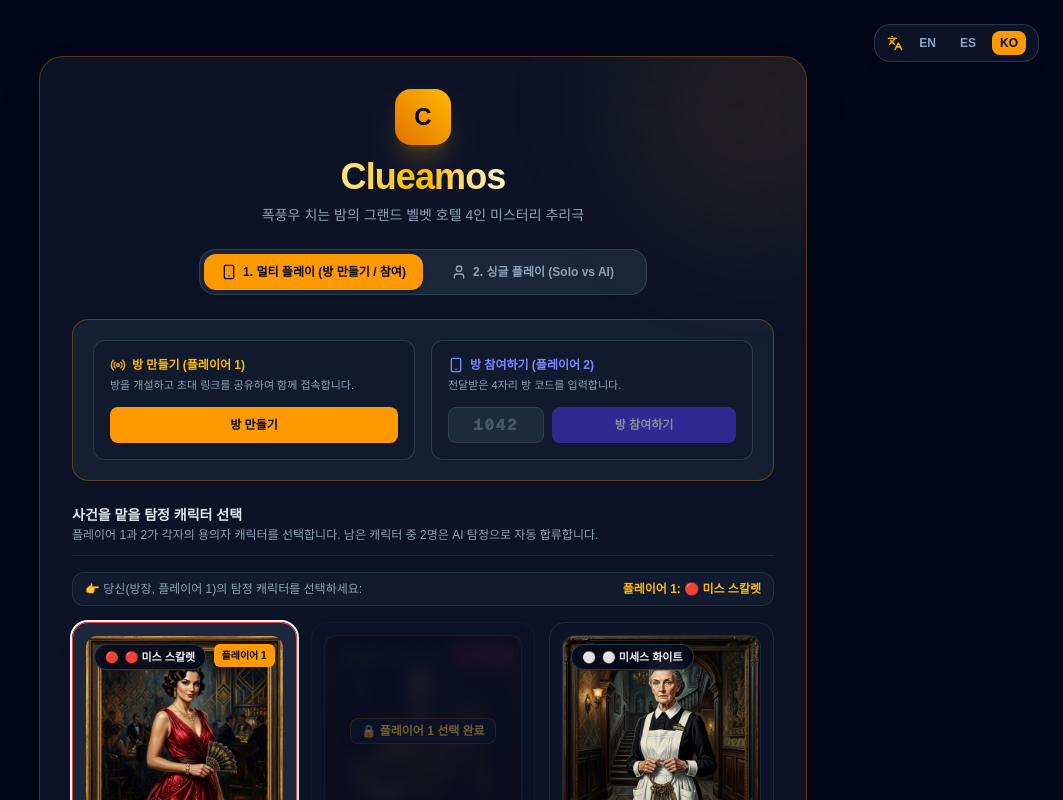
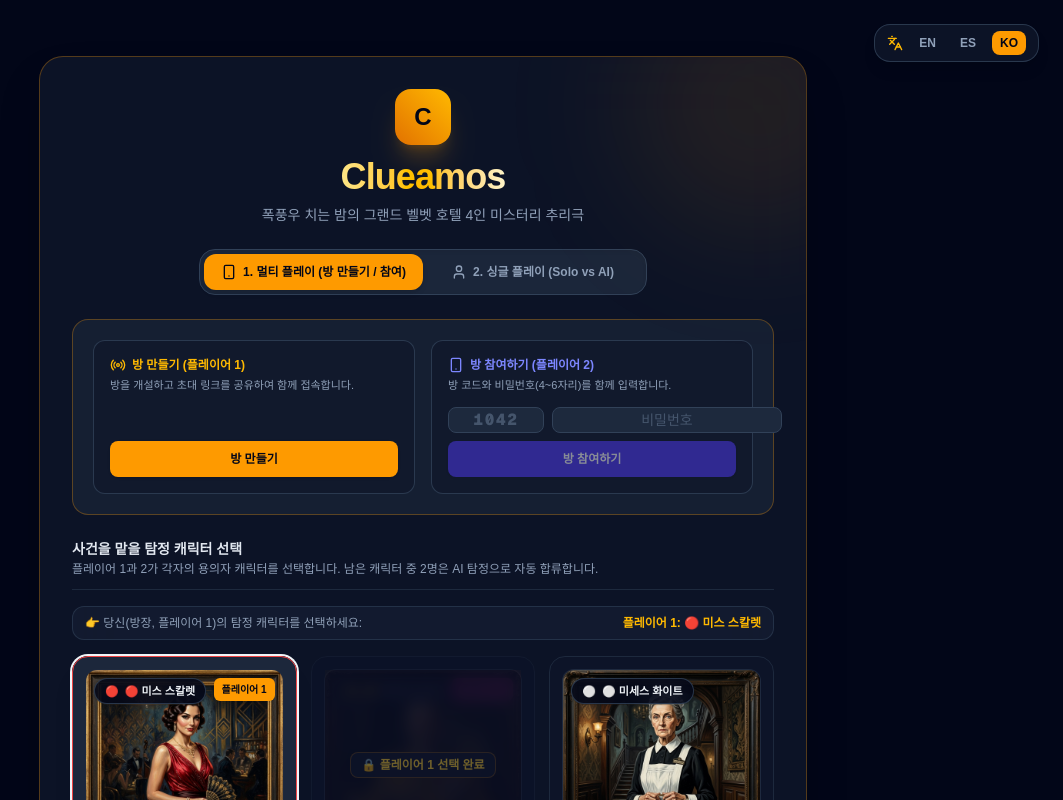
Before and after one commit to ostrichick/Clueamos, a Next.js app: page / in a window 1280 px wide. Shown: the top 800 px of the page, without its empty margins (217-1280 px from the left). Built offline with nearby package versions, Linux system fonts and the light colour scheme.

Commit message:
feat(room): password-protected rooms with secret-scoped MQTT topics

```diff
--- a/src/components/lobby/LobbyScreen.tsx
+++ b/src/components/lobby/LobbyScreen.tsx
@@ -12,8 +12,8 @@ import {
   ArrowRight
 } from 'lucide-react';
 import { SUSPECTS, CHARACTER_PROFILES } from '@/engine/data';
-import { SupportedLocale, TranslationStrings } from '@/i18n/translations';
-import { PlayMode } from '@/store/useGameStore';
+import { type SupportedLocale, type TranslationStrings } from '@/i18n/translations';
+import { type PlayMode } from '@/store/useGameStore';
 
 interface LobbyScreenProps {
   locale: SupportedLocale;
@@ -26,13 +26,16 @@ interface LobbyScreenProps {
   handleSelectP1: (charId: string) => void;
   handleSelectP2: (charId: string) => void;
   roomCode: string | null;
+  roomSecret: string | null;
   inputRoomCode: string;
   setInputRoomCode: (code: string) => void;
+  inputRoomPassword: string;
+  setInputRoomPassword: (code: string) => void;
   isConnecting: boolean;
   isConnected: boolean;
   connectionError: string | null;
   createRoom: () => void;
-  joinRoom: (code: string) => void;
+  joinRoom: (code: string, password: string) => void;
   disconnectRoom: () => void;
   handleCopyInviteLink: () => void;
   copySuccessToast: boolean;
@@ -53,8 +56,11 @@ export const LobbyScreen: React.FC<LobbyScreenProps> = ({
   handleSelectP1,
   handleSelectP2,
   roomCode,
+  roomSecret,
   inputRoomCode,
   setInputRoomCode,
+  inputRoomPassword,
+  setInputRoomPassword,
   isConnecting,
   isConnected,
   connectionError,
@@ -177,9 +183,10 @@ export const LobbyScreen: React.FC<LobbyScreenProps> = ({
                       <Smartphone className="w-4 h-4 text-indigo-400" /> {t.joinRoomTitle}
                     </div>
                     <p className="text-[11px] text-slate-400 mt-1 leading-relaxed">
-                      {locale === 'ko' ? '전달받은 4자리 방 코드를 입력합니다.' : 'Enter the 4-digit room code sent by Player 1.'}
+                      {locale === 'ko' ? '방 코드와 비밀번호(4~6자리)를 함께 입력합니다.' : 'Enter the room code and 4~6 digit password sent by Player 1.'}
                     </p>
                   </div>
+                  <div className="flex flex-col gap-2">
                     <div className="flex gap-2">
                       <input
                         type="text"
@@ -189,10 +196,20 @@ export const LobbyScreen: React.FC<LobbyScreenProps> = ({
                         onChange={(e) => setInputRoomCode(e.target.value.replace(/\D/g, '').slice(0, 4))}
                         className="w-24 text-center uppercase tracking-widest font-mono font-black text-base bg-slate-800 border border-slate-700 rounded-lg text-slate-100 placeholder:text-slate-600 focus:border-indigo-400 focus:outline-none"
                       />
+                      <input
+                        type="text"
+                        inputMode="numeric"
+                        maxLength={6}
+                        placeholder={locale === 'ko' ? '비밀번호' : 'Password'}
+                        value={inputRoomPassword}
+                        onChange={(e) => setInputRoomPassword(e.target.value.replace(/\D/g, '').slice(0, 6))}
+                        className="flex-1 text-center uppercase tracking-widest font-mono font-black text-base bg-slate-800 border border-slate-700 rounded-lg text-slate-100 placeholder:text-slate-600 placeholder:text-sm placeholder:tracking-normal placeholder:font-normal focus:border-indigo-400 focus:outline-none"
+                      />
+                    </div>
                     <button
-                      disabled={isConnecting || inputRoomCode.length < 4}
-                      onClick={() => joinRoom(inputRoomCode.trim())}
-                      className="flex-1 py-2.5 rounded-lg bg-indigo-600 hover:bg-indigo-500 disabled:opacity-50 text-white font-bold text-xs transition-colors shadow"
+                      disabled={isConnecting || inputRoomCode.length < 4 || inputRoomPassword.length < 4}
+                      onClick={() => joinRoom(inputRoomCode.trim(), inputRoomPassword.trim())}
+                      className="w-full py-2.5 rounded-lg bg-indigo-600 hover:bg-indigo-500 disabled:opacity-50 text-white font-bold text-xs transition-colors shadow"
                     >
                       {isConnecting && playMode === 'guest' ? t.connectingToRoom : t.joinRoomBtn}
                     </button>
@@ -200,8 +217,9 @@ export const LobbyScreen: React.FC<LobbyScreenProps> = ({
                 </div>
               </div>
             ) : (
-              /* 방 개설 완료 화면 (2자리 코드 및 초대 복사) */
-              <div className="p-4 rounded-xl bg-slate-900/80 border border-amber-500/40 flex flex-col sm:flex-row sm:items-center justify-between gap-4">
+              /* 방 개설 완료 화면 (방 코드 + 비밀번호 및 초대 복사) */
+              <div className="p-4 rounded-xl bg-slate-900/80 border border-amber-500/40 flex flex-col gap-4">
+                <div className="flex flex-col sm:flex-row sm:items-center justify-between gap-4">
                   <div className="flex items-center gap-3">
                     <div className="w-12 h-12 rounded-xl bg-amber-500/20 border border-amber-500/50 flex flex-col items-center justify-center">
                       <span className="text-[10px] text-amber-400 font-bold leading-none">ROOM</span>
@@ -225,7 +243,9 @@ export const LobbyScreen: React.FC<LobbyScreenProps> = ({
                         )}
                       </div>
                       <p className="text-[11px] text-slate-400 mt-0.5">
-                      {locale === 'ko' ? '아래 초대 링크를 복사하여 상대방에게 전송하세요.' : 'Share the invite link with Player 2 to join immediately.'}
+                        {locale === 'ko'
+                          ? '아래 초대 링크와 비밀번호를 상대방에게 함께 전달하세요.'
+                          : 'Share the invite link AND the room password with Player 2.'}
                       </p>
                     </div>
                   </div>
@@ -245,6 +265,18 @@ export const LobbyScreen: React.FC<LobbyScreenProps> = ({
                       {locale === 'ko' ? '방 나가기' : 'Leave Room'}
                     </button>
                   </div>
+                </div>
+
+                {playMode === 'host' && roomSecret && (
+                  <div className="flex flex-col sm:flex-row sm:items-center justify-between gap-2 px-3 py-2.5 rounded-xl bg-indigo-950/40 border border-indigo-500/40">
+                    <div className="text-[11px] text-indigo-300 font-bold flex items-center gap-1.5">
+                      🔑 {locale === 'ko' ? '방 비밀번호 (상대방에게 알려주세요):' : 'Room Password (share with Player 2):'}
+                    </div>
+                    <span className="px-3 py-1 rounded-md bg-indigo-500/20 border border-indigo-500/50 text-indigo-200 font-mono font-black text-sm tracking-widest text-center">
+                      {roomSecret}
+                    </span>
+                  </div>
+                )}
               </div>
             )}
 
--- a/src/network/peerManager.ts
+++ b/src/network/peerManager.ts
@@ -1,4 +1,4 @@
-import mqtt, { MqttClient } from 'mqtt';
+import mqtt, { type MqttClient } from 'mqtt';
 
 export type PeerMessageType =
   | 'LOBBY_UPDATE'
@@ -34,10 +34,21 @@ export interface PeerMessage {
 const MQTT_BROKER = 'wss://broker.emqx.io:8084/mqtt';
 const TOPIC_PREFIX = 'clueamos/v4/';
 
+function sanitizePassword(value: unknown): string | null {
+  if (typeof value !== 'string') return null;
+  const digits = value.trim().replace(/\D/g, '');
+  return digits.length >= 4 && digits.length <= 6 ? digits : null;
+}
+
+function generatePassword(): string {
+  return Math.floor(100000 + Math.random() * 900000).toString();
+}
+
 export class PeerManager {
   private client: MqttClient | null = null;
   private isHost: boolean = false;
   private roomCode: string | null = null;
+  private roomSecret: string | null = null;
   private connected: boolean = false;
 
   public onMessageReceived?: (msg: PeerMessage) => void;
@@ -45,6 +56,10 @@ export class PeerManager {
 
   public getRoomCode(): string | null {
     return this.roomCode;
+  }
+
+  public getRoomSecret(): string | null {
+    return this.roomSecret;
   }
 
   public getIsHost(): boolean {
@@ -55,19 +70,27 @@ export class PeerManager {
     return this.connected;
   }
 
+  private makeTopic(code: string, secret: string, direction: 'to_host' | 'to_guest'): string {
+    return `${TOPIC_PREFIX}${code}/${secret}/${direction}`;
+  }
+
   /**
-   * Host: Create a new room with a 4-digit code (1000-9999)
+   * Host: Create a new room with a 4-digit code and a shared 4~6 digit room password.
+   * Both are required to compute the MQTT topic, so random eavesdroppers on the
+   * public broker cannot join or snoop without knowing the password.
    */
-  public async createRoom(desiredCode?: unknown): Promise<string> {
+  public async createRoom(desiredCode?: unknown, roomPassword?: unknown): Promise<string> {
     this.cleanup();
     this.isHost = true;
     const sanitized = (typeof desiredCode === 'string') ? desiredCode.trim().replace(/\D/g, '') : '';
     const code = (sanitized.length === 4)
       ? sanitized
       : Math.floor(1000 + Math.random() * 9000).toString();
+    const secret = sanitizePassword(roomPassword) || generatePassword();
     this.roomCode = code;
+    this.roomSecret = secret;
 
-    const myReceiveTopic = `${TOPIC_PREFIX}${code}/to_host`;
+    const myReceiveTopic = this.makeTopic(code, secret, 'to_host');
 
     return new Promise((resolve, reject) => {
       let isSettled = false;
@@ -155,16 +178,18 @@ export class PeerManager {
   }
 
   /**
-   * Guest: Connect to an existing room using 2-digit room code
+   * Guest: Connect to an existing room using the 4-digit code + shared password.
    */
-  public async joinRoom(code: string): Promise<void> {
+  public async joinRoom(code: string, roomPassword: string): Promise<void> {
     this.cleanup();
     this.isHost = false;
     const cleanCode = code.trim().replace(/\D/g, '');
+    const cleanSecret = sanitizePassword(roomPassword) || '';
     this.roomCode = cleanCode;
+    this.roomSecret = cleanSecret;
 
-    const myReceiveTopic = `${TOPIC_PREFIX}${cleanCode}/to_guest`;
-    const hostTopic = `${TOPIC_PREFIX}${cleanCode}/to_host`;
+    const myReceiveTopic = this.makeTopic(cleanCode, cleanSecret, 'to_guest');
+    const hostTopic = this.makeTopic(cleanCode, cleanSecret, 'to_host');
 
     return new Promise((resolve, reject) => {
       let isSettled = false;
@@ -175,7 +200,7 @@ export class PeerManager {
           isSettled = true;
           if (pingInterval) clearInterval(pingInterval);
           this.cleanup();
-          const err = new Error(`Connection timed out. Room ${cleanCode} may not exist or host is offline.`);
+          const err = new Error(`Connection timed out. Room ${cleanCode} may not exist, the host is offline, or the room password is incorrect.`);
           if (this.onConnectionStateChange) {
             this.onConnectionStateChange(false, err.message);
           }
@@ -267,13 +292,13 @@ export class PeerManager {
   }
 
   /**
-   * Send message across the room channel
+   * Send message across the room channel (topic includes the room secret)
    */
   public sendMessage(msg: PeerMessage): boolean {
-    if (this.client && this.client.connected && this.roomCode) {
+    if (this.client && this.client.connected && this.roomCode && this.roomSecret) {
       const targetTopic = this.isHost
-        ? `${TOPIC_PREFIX}${this.roomCode}/to_guest`
-        : `${TOPIC_PREFIX}${this.roomCode}/to_host`;
+        ? this.makeTopic(this.roomCode, this.roomSecret, 'to_guest')
+        : this.makeTopic(this.roomCode, this.roomSecret, 'to_host');
       this.client.publish(targetTopic, JSON.stringify(msg), { qos: 1 });
       return true;
     }
@@ -289,6 +314,7 @@ export class PeerManager {
     }
     this.connected = false;
     this.roomCode = null;
+    this.roomSecret = null;
     this.isHost = false;
   }
 }
--- a/src/store/useGameStore.ts
+++ b/src/store/useGameStore.ts
@@ -1,5 +1,5 @@
 import { create } from 'zustand';
-import { GameState, Solution, Suggestion, Card, Player, HypothesisVisualState } from '@/engine/types';
+import { type GameState, type Solution, type Suggestion, type Card, type Player, type HypothesisVisualState } from '@/engine/types';
 import {
   initGame,
   rollDice,
@@ -12,7 +12,7 @@ import {
   nextTurn
 } from '@/engine/engine';
 import {
-  AIMemory,
+  type AIMemory,
   initAIMemory,
   decideArthurAction,
   decideBlakeAction,
@@ -21,8 +21,9 @@ import {
   recordObservedDisprove,
   shouldAIAccuse
 } from '@/engine/ai';
-import { SupportedLocale, translations } from '@/i18n/translations';
-import { peerManager, PeerMessage } from '@/network/peerManager';
+import { type SupportedLocale, translations } from '@/i18n/translations';
+import { randomSeed } from '@/utils/rng';
+import { peerManager, type PeerMessage } from '@/network/peerManager';
 import { sounds } from '@/utils/sounds';
 
 export type PlayMode = 'solo' | 'local' | 'host' | 'guest';
@@ -65,7 +66,7 @@ export const INITIAL_ROOM_WEAPONS: Record<string, string[]> = {
 
 const SESSION_KEY = 'clueamos_session_v1';
 
-function saveSession(data: { roomCode: string; playMode: PlayMode; role: PlayerRole }) {
+function saveSession(data: { roomCode: string; roomSecret: string; playMode: PlayMode; role: PlayerRole }) {
   if (typeof window !== 'undefined') {
     try {
       sessionStorage.setItem(SESSION_KEY, JSON.stringify(data));
@@ -92,6 +93,7 @@ interface GameStore {
   playMode: PlayMode;
   myPlayerRole: PlayerRole;
   roomCode: string | null;
+  roomSecret: string | null;
   isConnected: boolean;
   isConnecting: boolean;
   connectionError: string | null;
@@ -122,8 +124,8 @@ interface GameStore {
   triggerEmote: (emoteKey: string) => void;
   dismissEmote: () => void;
   setPlayMode: (mode: PlayMode) => void;
-  createRoom: (desiredCode?: string) => Promise<string>;
-  joinRoom: (code: string) => Promise<void>;
+  createRoom: (desiredCode?: string, desiredPassword?: string) => Promise<string>;
+  joinRoom: (code: string, password?: string) => Promise<void>;
   disconnectRoom: () => void;
   restoreSessionIfNeeded: () => Promise<boolean>;
   startNewGame: (p1CharacterId?: string, p2CharacterId?: string, locale?: SupportedLocale) => void;
@@ -381,6 +383,7 @@ export const useGameStore = create<GameStore>((set, get) => {
     playMode: 'host',
     myPlayerRole: 'p1',
     roomCode: null,
+    roomSecret: null,
     isConnected: false,
     isConnecting: false,
     connectionError: null,
@@ -525,8 +528,9 @@ export const useGameStore = create<GameStore>((set, get) => {
       });
     },
 
-    createRoom: async (desiredCode?: unknown) => {
+    createRoom: async (desiredCode?: string, desiredPassword?: string) => {
       const codeParam = typeof desiredCode === 'string' ? desiredCode : undefined;
+      const passwordParam = typeof desiredPassword === 'string' ? desiredPassword : undefined;
       set({ isConnecting: true, connectionError: null });
       peerManager.onConnectionStateChange = (connected, error) => {
         set({
@@ -549,11 +553,13 @@ export const useGameStore = create<GameStore>((set, get) => {
       };
 
       try {
-        const code = await peerManager.createRoom(codeParam);
+        const code = await peerManager.createRoom(codeParam, passwordParam);
         const codeStr = String(code);
-        saveSession({ roomCode: codeStr, playMode: 'host', role: 'p1' });
+        const secret = peerManager.getRoomSecret() || '';
+        saveSession({ roomCode: codeStr, roomSecret: secret, playMode: 'host', role: 'p1' });
         set({
           roomCode: codeStr,
+          roomSecret: secret,
           playMode: 'host',
           myPlayerRole: 'p1',
           isConnecting: false,
@@ -566,8 +572,9 @@ export const useGameStore = create<GameStore>((set, get) => {
       }
     },
 
-    joinRoom: async (code: string) => {
+    joinRoom: async (code: string, password?: string) => {
       const cleanCode = typeof code === 'string' ? code.trim() : '';
+      const cleanPassword = typeof password === 'string' ? password.trim() : '';
       set({ isConnecting: true, connectionError: null });
       peerManager.onConnectionStateChange = (connected, error) => {
         set({
@@ -578,10 +585,12 @@ export const useGameStore = create<GameStore>((set, get) => {
       };
 
       try {
-        await peerManager.joinRoom(cleanCode);
-        saveSession({ roomCode: cleanCode, playMode: 'guest', role: 'p2' });
+        await peerManager.joinRoom(cleanCode, cleanPassword);
+        const secret = peerManager.getRoomSecret() || '';
+        saveSession({ roomCode: cleanCode, roomSecret: secret, playMode: 'guest', role: 'p2' });
         set({
           roomCode: cleanCode,
+          roomSecret: secret,
           playMode: 'guest',
           myPlayerRole: 'p2',
           isConnecting: false,
@@ -607,6 +616,7 @@ export const useGameStore = create<GameStore>((set, get) => {
       const curMode = get().playMode;
       set({
         roomCode: null,
+        roomSecret: null,
         isConnected: false,
         isConnecting: false,
         connectionError: null,
@@ -624,10 +634,10 @@ export const useGameStore = create<GameStore>((set, get) => {
         const session = JSON.parse(raw);
         if (session.roomCode && session.playMode) {
           if (session.playMode === 'guest') {
-            await get().joinRoom(session.roomCode);
+            await get().joinRoom(session.roomCode, session.roomSecret || '');
             return true;
           } else if (session.playMode === 'host') {
-            await get().createRoom(session.roomCode);
+            await get().createRoom(session.roomCode, session.roomSecret || undefined);
             return true;
           }
         }
@@ -664,12 +674,14 @@ export const useGameStore = create<GameStore>((set, get) => {
     startNewGame: (p1CharacterId, p2CharacterId, locale) => {
       const { playMode, aiPlayerCount } = get();
       const isSinglePlayer = playMode === 'solo';
+      const seed = randomSeed();
       const newState = initGame({
         isSinglePlayer,
         player1CharacterId: p1CharacterId,
         player2CharacterId: p2CharacterId,
         locale,
         aiPlayerCount,
+        seed,
       });
 
       const memories: Record<string, AIMemory> = {};
@@ -719,6 +731,7 @@ export const useGameStore = create<GameStore>((set, get) => {
         activeHypothesisVisual: null,
         activeDialogue: null,
         roomCode: null,
+        roomSecret: null,
         isConnected: false,
         isConnecting: false,
         connectionError: null,
```
Lines whose indentation alone changed are shown as unchanged.
